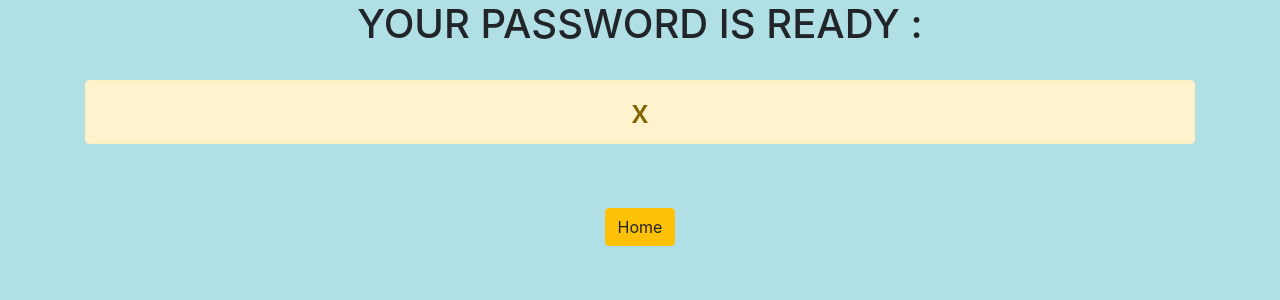
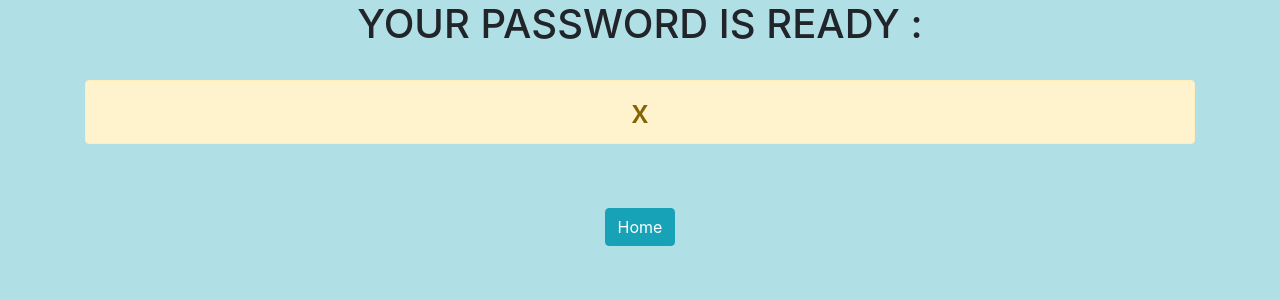
Before and after one commit to shivkumarmore123-gmail-com/django3-pass-gen-project, a Django app: template generator/templates/generator/password.html in a window 1280 px wide. Shown: the top 300 px of the page. Run offline with Django 3.2, Linux system fonts and the light colour scheme; the template is opened without the code that fills it: most values are stand-ins (such as "Sample title", 1, 10 or a date in 2020); some libraries are stand-ins or nearby versions.

Commit message:
I made some tweek

```diff
--- a/generator/templates/generator/password.html
+++ b/generator/templates/generator/password.html
@@ -6,6 +6,6 @@
     <h2 class="alert alert-warning">{{password}}</h2>
     <br>
     <br>
-    <a href="{% url 'home' %}" class="btn btn-warning">Home</a>
+    <a href="{% url 'home' %}" class="btn btn-info">Home</a>
 </div>
 </body>
--- a/pass_gen/settings.py
+++ b/pass_gen/settings.py
@@ -20,7 +20,7 @@ BASE_DIR = Path(__file__).resolve().parent.parent
 # See https://docs.djangoproject.com/en/3.1/howto/deployment/checklist/
 
 # SECURITY WARNING: keep the secret key used in production secret!
-SECRET_KEY = 'u(1v)(-fk!z@m2khdbo333mt=)#0v0nj^%b#((ket-&1i%yccq'
+SECRET_KEY = 'u(1v)(-fk!z@m2khdbo333mt=)fgxjlk#0v0nj^%b#((ket-&1i%yccq'
 
 # SECURITY WARNING: don't run with debug turned on in production!
 DEBUG = True
```
